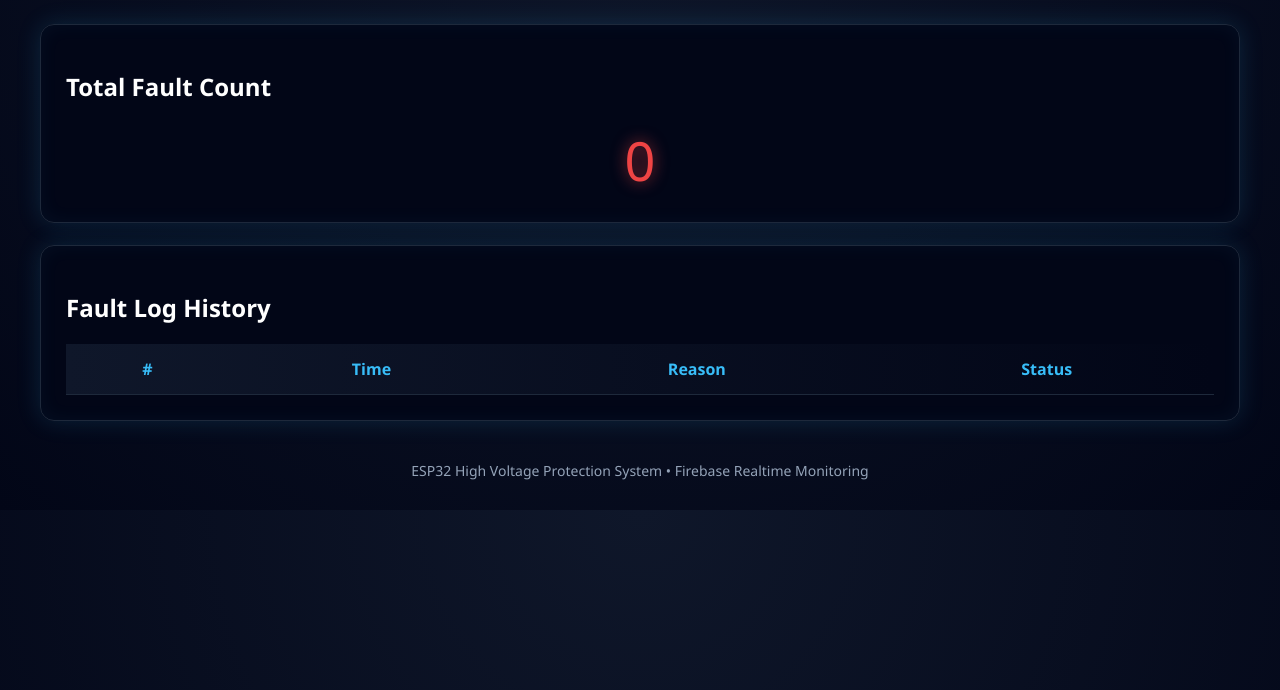
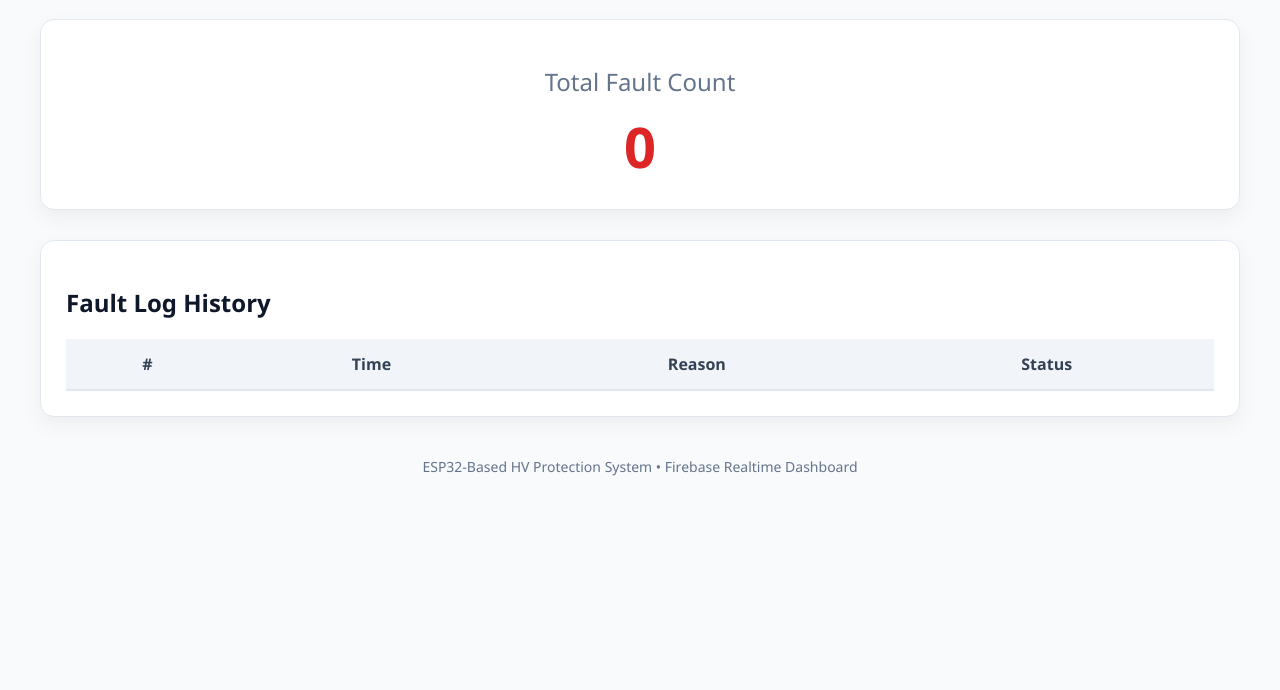
Before and after one commit to sakkaravarthiruban/Lightning-Detector-, a plain HTML site: page index.html in a window 1280 px wide. Shown: the part 110-800 px from the top of the page. Drawn offline with Linux system fonts and the light colour scheme; no server answers.

Commit message:
Update index.html

```diff
--- a/index.html
+++ b/index.html
@@ -7,21 +7,21 @@
 
 <style>
 :root{
-  --bg-main:#020617;
-  --bg-card:#020617;
-  --bg-header:#0f172a;
-  --line:#1e293b;
-  --blue:#38bdf8;
-  --red:#ef4444;
-  --green:#22c55e;
-  --text-soft:#cbd5f5;
+  --bg:#f8fafc;
+  --card:#ffffff;
+  --line:#e2e8f0;
+  --primary:#2563eb;
+  --danger:#dc2626;
+  --success:#16a34a;
+  --text:#0f172a;
+  --muted:#64748b;
 }
 
 body{
   margin:0;
   font-family: "Segoe UI", Arial, sans-serif;
-  background: radial-gradient(circle at top, #0f172a, #020617);
-  color:white;
+  background: var(--bg);
+  color: var(--text);
 }
 
 .container{
@@ -32,78 +32,83 @@ body{
 
 h1{
   text-align:center;
-  color:var(--blue);
-  margin-bottom:40px;
-  letter-spacing:1px;
+  color:var(--primary);
+  margin-bottom:35px;
+  font-weight:600;
 }
 
-/* ===== CARD ===== */
 .card{
-  background: linear-gradient(180deg,#020617,#020617);
+  background:var(--card);
   border-radius:14px;
   padding:25px;
-  box-shadow:
-    0 0 25px rgba(56,189,248,0.15),
-    inset 0 0 20px rgba(56,189,248,0.05);
   border:1px solid var(--line);
+  box-shadow:0 8px 20px rgba(0,0,0,0.05);
+  margin-bottom:30px;
 }
 
-/* ===== FAULT COUNT ===== */
+/* ===== STAT ===== */
+.stat{
+  text-align:center;
+}
+
+.stat h2{
+  margin-bottom:10px;
+  color:var(--muted);
+  font-weight:500;
+}
+
 .count{
-  font-size:54px;
-  text-align:center;
-  color:var(--red);
-  text-shadow:0 0 15px rgba(239,68,68,0.7);
+  font-size:56px;
+  font-weight:700;
+  color:var(--danger);
 }
 
 /* ===== TABLE ===== */
 table{
   width:100%;
   border-collapse:collapse;
-  margin-top:20px;
+  margin-top:15px;
 }
 
 thead{
-  background:linear-gradient(90deg,#0f172a,#020617);
+  background:#f1f5f9;
 }
 
 th{
   padding:14px;
-  border-bottom:1px solid var(--line);
-  color:var(--blue);
-  font-size:16px;
+  font-weight:600;
+  color:#334155;
+  border-bottom:2px solid var(--line);
 }
 
 td{
   padding:14px;
   border-bottom:1px solid var(--line);
-  color:var(--text-soft);
   text-align:center;
+  color:#334155;
 }
 
 tbody tr:hover{
-  background:rgba(56,189,248,0.05);
+  background:#f8fafc;
 }
 
 /* ===== STATUS BADGE ===== */
-.status{
+.badge{
   padding:6px 14px;
   border-radius:20px;
   font-size:14px;
   font-weight:600;
 }
 
-.tripped{
-  background:rgba(239,68,68,0.15);
-  color:#fecaca;
-  box-shadow:0 0 8px rgba(239,68,68,0.4);
+.badge-danger{
+  background:#fee2e2;
+  color:#991b1b;
 }
 
-/* ===== FOOTER ===== */
 footer{
   text-align:center;
   margin-top:40px;
-  color:#94a3b8;
+  color:var(--muted);
   font-size:14px;
 }
 </style>
@@ -113,15 +118,15 @@ footer{
 
 <div class="container">
 
-  <h1>⚡ High Voltage Safety System</h1>
+  <h1>⚡ High Voltage Safety Monitoring System</h1>
 
-  <div class="card">
+  <!-- ===== TOTAL FAULT COUNT ===== -->
+  <div class="card stat">
     <h2>Total Fault Count</h2>
     <div class="count" id="faultCount">0</div>
   </div>
 
-  <br>
-
+  <!-- ===== FAULT LOG TABLE ===== -->
   <div class="card">
     <h2>Fault Log History</h2>
     <table>
@@ -138,7 +143,7 @@ footer{
   </div>
 
   <footer>
-    ESP32 High Voltage Protection System • Firebase Realtime Monitoring
+    ESP32-Based HV Protection System • Firebase Realtime Dashboard
   </footer>
 
 </div>
@@ -155,24 +160,28 @@ const firebaseConfig = {
 const app = initializeApp(firebaseConfig);
 const db = getDatabase(app);
 
+/* ===== TOTAL FAULT COUNT ===== */
 onValue(ref(db,"FaultLogs/totalFaults"), snap=>{
-  document.getElementById("faultCount").innerText = snap.exists()?snap.val():0;
+  document.getElementById("faultCount").innerText =
+    snap.exists() ? snap.val() : 0;
 });
 
+/* ===== FAULT LOGS ===== */
 onValue(ref(db,"FaultLogs"), snap=>{
   const table = document.getElementById("faultTable");
   table.innerHTML="";
   let i=1;
+
   snap.forEach(child=>{
     if(child.key.startsWith("fault_")){
-      const d=child.val();
-      table.innerHTML+=`
-      <tr>
-        <td>${i++}</td>
-        <td>${d.time}</td>
-        <td>${d.reason}</td>
-        <td><span class="status tripped">${d.status}</span></td>
-      </tr>`;
+      const d = child.val();
+      table.innerHTML += `
+        <tr>
+          <td>${i++}</td>
+          <td>${d.time}</td>
+          <td>${d.reason}</td>
+          <td><span class="badge badge-danger">${d.status}</span></td>
+        </tr>`;
     }
   });
 });
```
